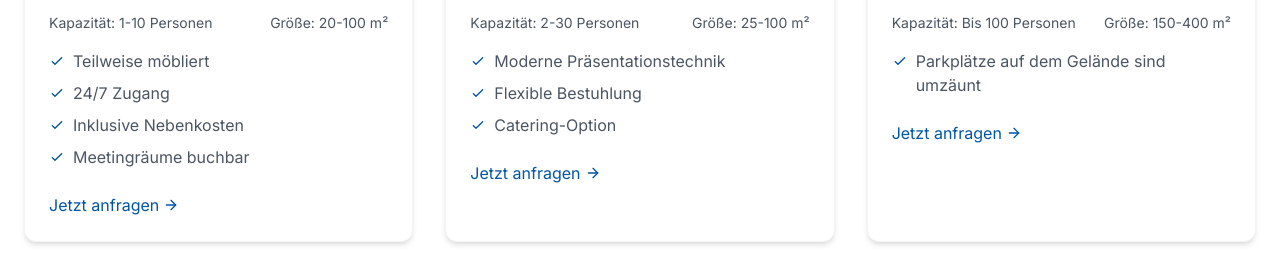
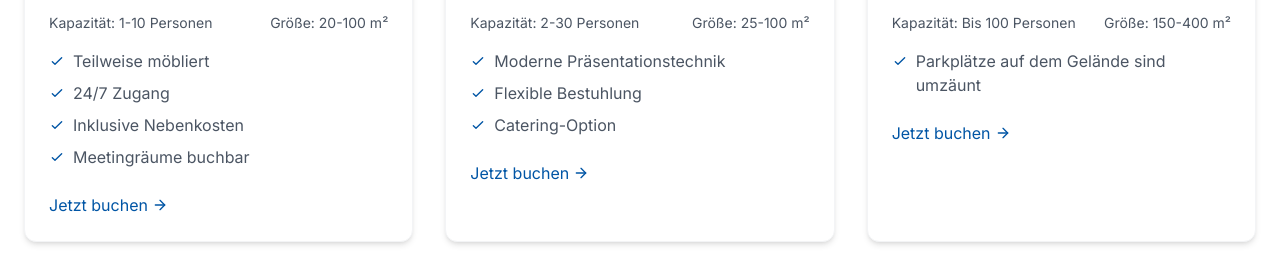
Before and after one commit to wolfgangwuerfl/raumdynamo-landing, a React (Vite) app: page / in a window 1280 px wide. Shown: the part 1420-1687 px from the top of the page. Built offline with nearby package versions, Linux system fonts and the light colour scheme.

Commit message:
Fix: Change "Jetzt anfragen" to "Jetzt buchen"
Changes the text of the link in the SpaceCard component from "Jetzt anfragen" to "Jetzt buchen".

```diff
--- a/src/components/Spaces.tsx
+++ b/src/components/Spaces.tsx
@@ -47,7 +47,7 @@ const SpaceCard: React.FC<SpaceCardProps> = ({ image, title, price, capacity, si
           href="#contact"
           className="inline-flex items-center text-raumfabrik-blue hover:text-raumfabrik-blue-dark"
         >
-          <span className="mr-1">Jetzt anfragen</span>
+          <span className="mr-1">Jetzt buchen</span>
           <ArrowRight size={16} />
         </a>
       </div>
```
